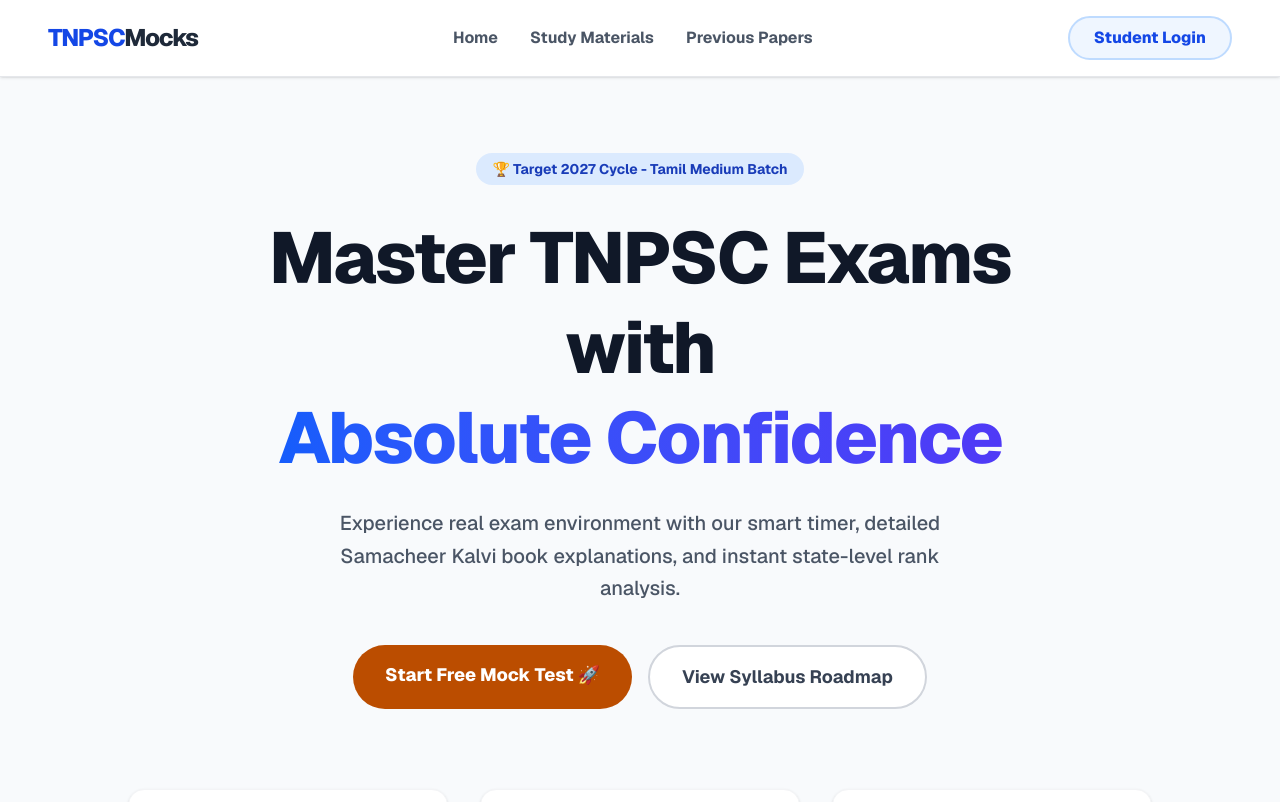
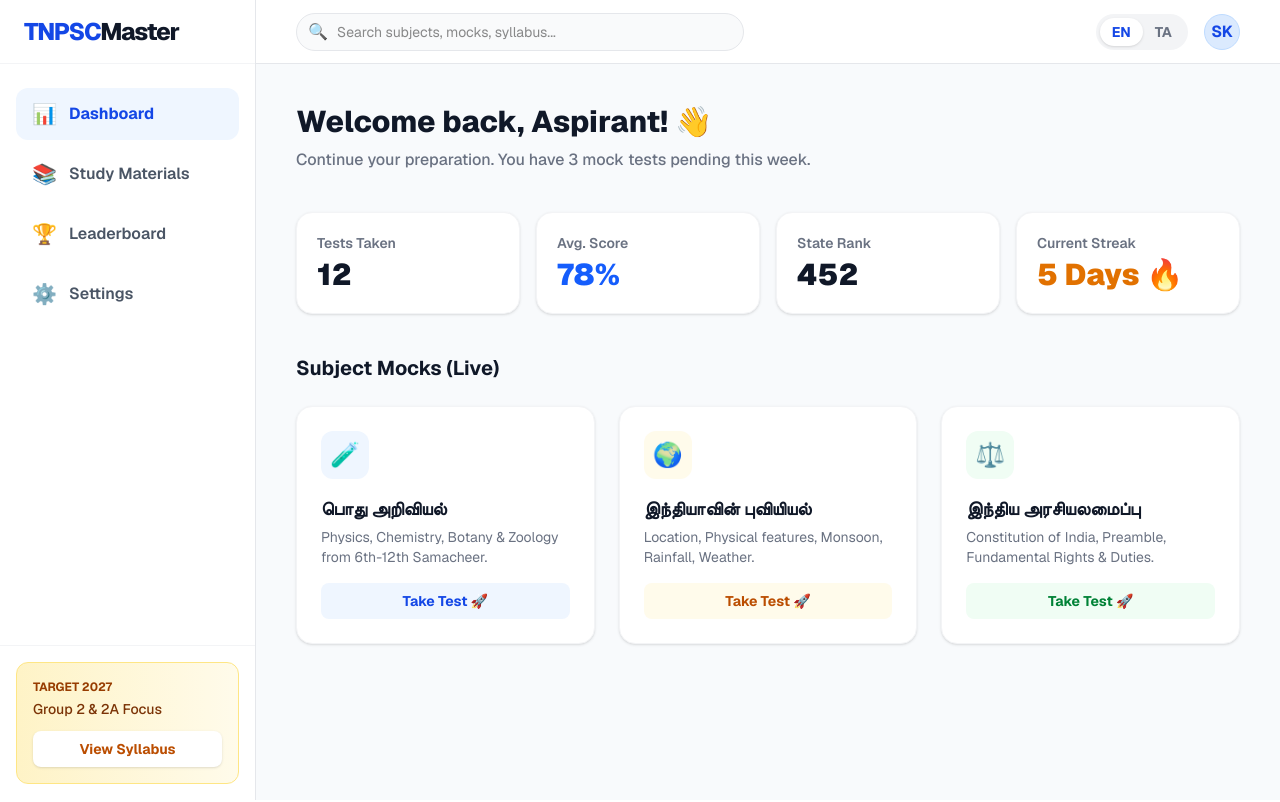
Before and after one commit to ragavan-ias/tnpsc-mock-test, a Next.js app: page / in a window 1280 px wide. Shown: the top 802 px of the page. Built offline with nearby package versions, Linux system fonts and the light colour scheme.

Commit message:
Premium Startup

```diff
--- a/app/page.tsx
+++ b/app/page.tsx
@@ -1,85 +1,138 @@
 import Link from 'next/link';
 
-export default function LandingPage() {
+export default function PremiumDashboard() {
   return (
-    <div className="min-h-screen bg-slate-50 flex flex-col font-sans">
+    <div className="flex h-screen bg-slate-50 font-sans">
 
-      {/* Navigation Bar */}
-      <nav className="bg-white shadow-sm border-b border-gray-200 py-4 px-6 md:px-12 flex justify-between items-center sticky top-0 z-10">
-        <div className="text-2xl font-extrabold text-blue-700 tracking-tighter">
-          TNPSC<span className="text-gray-800">Mocks</span>
+      {/* Sidebar - Desktop */}
+      <aside className="w-64 bg-white border-r border-gray-200 flex-col hidden md:flex">
+        <div className="h-16 flex items-center px-6 border-b border-gray-100">
+          <h1 className="text-2xl font-extrabold text-blue-700 tracking-tighter">TNPSC<span className="text-gray-900">Master</span></h1>
         </div>
+        <nav className="flex-1 px-4 py-6 space-y-2">
+          <a href="#" className="flex items-center gap-3 px-4 py-3 bg-blue-50 text-blue-700 rounded-xl font-bold">
+            <span className="text-xl">📊</span> Dashboard
+          </a>
+          <a href="#" className="flex items-center gap-3 px-4 py-3 text-gray-600 hover:bg-gray-50 rounded-xl font-semibold transition-all">
+            <span className="text-xl">📚</span> Study Materials
+          </a>
+          <a href="#" className="flex items-center gap-3 px-4 py-3 text-gray-600 hover:bg-gray-50 rounded-xl font-semibold transition-all">
+            <span className="text-xl">🏆</span> Leaderboard
+          </a>
+          <a href="#" className="flex items-center gap-3 px-4 py-3 text-gray-600 hover:bg-gray-50 rounded-xl font-semibold transition-all">
+            <span className="text-xl">⚙️</span> Settings
+          </a>
+        </nav>
+        <div className="p-4 border-t border-gray-100">
+          <div className="bg-gradient-to-r from-amber-100 to-amber-50 p-4 rounded-xl border border-amber-200">
+            <p className="text-xs font-bold text-amber-800 uppercase mb-1">Target 2027</p>
+            <p className="text-sm text-amber-900 font-medium mb-3">Group 2 & 2A Focus</p>
+            <button className="w-full bg-white text-amber-700 text-sm font-bold py-2 rounded-lg shadow-sm">View Syllabus</button>
+          </div>
+        </div>
+      </aside>
 
-        <div className="hidden md:flex space-x-8">
-          <a href="#" className="text-gray-600 hover:text-blue-600 font-bold transition-colors">Home</a>
-          <a href="#" className="text-gray-600 hover:text-blue-600 font-bold transition-colors">Study Materials</a>
-          <a href="#" className="text-gray-600 hover:text-blue-600 font-bold transition-colors">Previous Papers</a>
-        </div>
+      {/* Main Content Area */}
+      <div className="flex-1 flex flex-col overflow-hidden">
 
-        <Link href="/test">
-          <button className="bg-blue-50 text-blue-700 border-2 border-blue-200 px-6 py-2 rounded-full font-extrabold hover:bg-blue-100 transition-all hidden md:block">
-            Student Login
-          </button>
-        </Link>
-      </nav>
+        {/* Top Navbar */}
+        <header className="h-16 bg-white border-b border-gray-200 flex items-center justify-between px-6 md:px-10 z-10">
+          <div className="flex items-center w-full max-w-md">
+            <div className="relative w-full">
+              <span className="absolute inset-y-0 left-0 flex items-center pl-3 text-gray-400">🔍</span>
+              <input
+                type="text"
+                placeholder="Search subjects, mocks, syllabus..."
+                className="w-full pl-10 pr-4 py-2 border border-gray-200 rounded-full text-sm focus:outline-none focus:border-blue-500 focus:ring-1 focus:ring-blue-500 bg-gray-50"
+              />
+            </div>
+          </div>
+          <div className="flex items-center gap-4">
+            <div className="hidden sm:flex bg-gray-100 p-1 rounded-full">
+              <button className="px-3 py-1 bg-white shadow-sm rounded-full text-sm font-bold text-blue-700">EN</button>
+              <button className="px-3 py-1 text-gray-500 text-sm font-bold">TA</button>
+            </div>
+            <div className="h-9 w-9 rounded-full bg-blue-100 flex items-center justify-center border border-blue-200 cursor-pointer">
+              <span className="text-blue-700 font-bold">SK</span>
+            </div>
+          </div>
+        </header>
 
-      {/* Hero Section */}
-      <main className="flex-grow flex flex-col items-center justify-center text-center px-6 py-20">
-        <div className="inline-block bg-blue-100 text-blue-800 px-4 py-1.5 rounded-full text-sm font-bold mb-6 animate-bounce">
-          🏆 Target 2027 Cycle - Tamil Medium Batch
-        </div>
+        {/* Dashboard Content */}
+        <main className="flex-1 overflow-y-auto p-6 md:p-10 bg-slate-50">
+          <div className="max-w-5xl mx-auto">
 
-        <h1 className="text-5xl md:text-7xl font-extrabold text-gray-900 tracking-tight mb-6 leading-tight max-w-4xl">
-          Master TNPSC Exams with <br className="hidden md:block" />
-          <span className="text-blue-600 text-transparent bg-clip-text bg-gradient-to-r from-blue-600 to-indigo-600">
-            Absolute Confidence
-          </span>
-        </h1>
+            {/* Welcome Banner */}
+            <div className="mb-10">
+              <h2 className="text-3xl font-extrabold text-gray-900 mb-2">Welcome back, Aspirant! 👋</h2>
+              <p className="text-gray-500 font-medium">Continue your preparation. You have 3 mock tests pending this week.</p>
+            </div>
 
-        <p className="text-lg md:text-xl text-gray-600 mb-10 max-w-2xl font-medium leading-relaxed">
-          Experience real exam environment with our smart timer, detailed Samacheer Kalvi book explanations, and instant state-level rank analysis.
-        </p>
+            {/* Stats Row */}
+            <div className="grid grid-cols-2 md:grid-cols-4 gap-4 mb-10">
+              <div className="bg-white p-5 rounded-2xl border border-gray-100 shadow-sm">
+                <p className="text-gray-500 text-sm font-semibold mb-1">Tests Taken</p>
+                <p className="text-3xl font-black text-gray-900">12</p>
+              </div>
+              <div className="bg-white p-5 rounded-2xl border border-gray-100 shadow-sm">
+                <p className="text-gray-500 text-sm font-semibold mb-1">Avg. Score</p>
+                <p className="text-3xl font-black text-blue-600">78%</p>
+              </div>
+              <div className="bg-white p-5 rounded-2xl border border-gray-100 shadow-sm">
+                <p className="text-gray-500 text-sm font-semibold mb-1">State Rank</p>
+                <p className="text-3xl font-black text-gray-900">452</p>
+              </div>
+              <div className="bg-white p-5 rounded-2xl border border-gray-100 shadow-sm">
+                <p className="text-gray-500 text-sm font-semibold mb-1">Current Streak</p>
+                <p className="text-3xl font-black text-amber-600">5 Days 🔥</p>
+              </div>
+            </div>
 
-        <div className="flex flex-col sm:flex-row gap-4">
-          <Link
-            href="/test"
-            className="bg-amber-700 text-white text-lg px-8 py-4 rounded-full font-extrabold hover:bg-amber-800 hover:shadow-[0_10px_20px_rgba(180,83,9,0.3)] hover:-translate-y-2 transition-all duration-300 w-full sm:w-auto inline-block"
-          >
-            Start Free Mock Test 🚀
-          </Link>
-          <button className="bg-white text-gray-700 border-2 border-gray-300 text-lg px-8 py-4 rounded-full font-bold hover:bg-gray-50 transition-all w-full sm:w-auto">
-            View Syllabus Roadmap
-          </button>
-        </div>
+            <h3 className="text-xl font-bold text-gray-900 mb-6">Subject Mocks (Live)</h3>
 
-        {/* Features Preview - 3D Hover Cards Wrapped with Links */}
-        <div className="mt-20 grid grid-cols-1 md:grid-cols-3 gap-8 max-w-5xl w-full text-left">
+            {/* Subject Cards Grid (Linked to /test) */}
+            <div className="grid grid-cols-1 md:grid-cols-2 lg:grid-cols-3 gap-6">
 
-          <Link href="/test" className="block">
-            <div className="h-full bg-white p-6 rounded-2xl shadow-sm border border-gray-100 transform transition-all duration-500 hover:scale-105 hover:-translate-y-3 hover:shadow-[0_20px_40px_rgba(184,50,39,0.2)] hover:border-amber-700/30 cursor-pointer">
-              <div className="text-3xl mb-3">📱</div>
-              <h3 className="font-bold text-gray-900 text-lg mb-2">Mobile Optimized</h3>
-              <p className="text-gray-500">Study anywhere, anytime. Our UI is designed to feel like a native app on your phone.</p>
+              {/* General Science Card */}
+              <Link href="/test" className="block group">
+                <div className="bg-white p-6 rounded-2xl shadow-sm border border-gray-100 transition-all duration-300 group-hover:shadow-md group-hover:border-blue-300 group-hover:-translate-y-1 h-full flex flex-col justify-between">
+                  <div>
+                    <div className="h-12 w-12 bg-blue-50 text-blue-600 rounded-xl flex items-center justify-center text-2xl mb-4 group-hover:scale-110 transition-transform">🧪</div>
+                    <h4 className="font-bold text-lg text-gray-900 mb-1">பொது அறிவியல்</h4>
+                    <p className="text-gray-500 text-sm mb-4">Physics, Chemistry, Botany & Zoology from 6th-12th Samacheer.</p>
+                  </div>
+                  <div className="w-full bg-blue-50 text-blue-700 text-center py-2 rounded-lg font-bold text-sm">Take Test 🚀</div>
+                </div>
+              </Link>
+
+              {/* Geography Card */}
+              <Link href="/test" className="block group">
+                <div className="bg-white p-6 rounded-2xl shadow-sm border border-gray-100 transition-all duration-300 group-hover:shadow-md group-hover:border-amber-300 group-hover:-translate-y-1 h-full flex flex-col justify-between">
+                  <div>
+                    <div className="h-12 w-12 bg-amber-50 text-amber-600 rounded-xl flex items-center justify-center text-2xl mb-4 group-hover:scale-110 transition-transform">🌍</div>
+                    <h4 className="font-bold text-lg text-gray-900 mb-1">இந்தியாவின் புவியியல்</h4>
+                    <p className="text-gray-500 text-sm mb-4">Location, Physical features, Monsoon, Rainfall, Weather.</p>
+                  </div>
+                  <div className="w-full bg-amber-50 text-amber-700 text-center py-2 rounded-lg font-bold text-sm">Take Test 🚀</div>
+                </div>
+              </Link>
+
+              {/* Indian Polity Card */}
+              <Link href="/test" className="block group">
+                <div className="bg-white p-6 rounded-2xl shadow-sm border border-gray-100 transition-all duration-300 group-hover:shadow-md group-hover:border-green-300 group-hover:-translate-y-1 h-full flex flex-col justify-between">
+                  <div>
+                    <div className="h-12 w-12 bg-green-50 text-green-600 rounded-xl flex items-center justify-center text-2xl mb-4 group-hover:scale-110 transition-transform">⚖️</div>
+                    <h4 className="font-bold text-lg text-gray-900 mb-1">இந்திய அரசியலமைப்பு</h4>
+                    <p className="text-gray-500 text-sm mb-4">Constitution of India, Preamble, Fundamental Rights & Duties.</p>
+                  </div>
+                  <div className="w-full bg-green-50 text-green-700 text-center py-2 rounded-lg font-bold text-sm">Take Test 🚀</div>
+                </div>
+              </Link>
+
             </div>
-          </Link>
-
-          <Link href="/test" className="block">
-            <div className="h-full bg-white p-6 rounded-2xl shadow-sm border border-gray-100 transform transition-all duration-500 hover:scale-105 hover:-translate-y-3 hover:shadow-[0_20px_40px_rgba(184,50,39,0.2)] hover:border-amber-700/30 cursor-pointer">
-              <div className="text-3xl mb-3">⏱️</div>
-              <h3 className="font-bold text-gray-900 text-lg mb-2">Smart Timer</h3>
-              <p className="text-gray-500">Practice time management with our strict countdown engine mirroring the real exam.</p>
-            </div>
-          </Link>
-
-          <Link href="/test" className="block">
-            <div className="h-full bg-white p-6 rounded-2xl shadow-sm border border-gray-100 transform transition-all duration-500 hover:scale-105 hover:-translate-y-3 hover:shadow-[0_20px_40px_rgba(184,50,39,0.2)] hover:border-amber-700/30 cursor-pointer">
-              <div className="text-3xl mb-3">📖</div>
-              <h3 className="font-bold text-gray-900 text-lg mb-2">Detailed Explanations</h3>
-              <p className="text-gray-500">Every answer comes with line-by-line references directly from the school textbooks.</p>
-            </div>
-          </Link>
           </div>
-      </main>
+        </main>
       </div>
+    </div>
   );
 }
```
